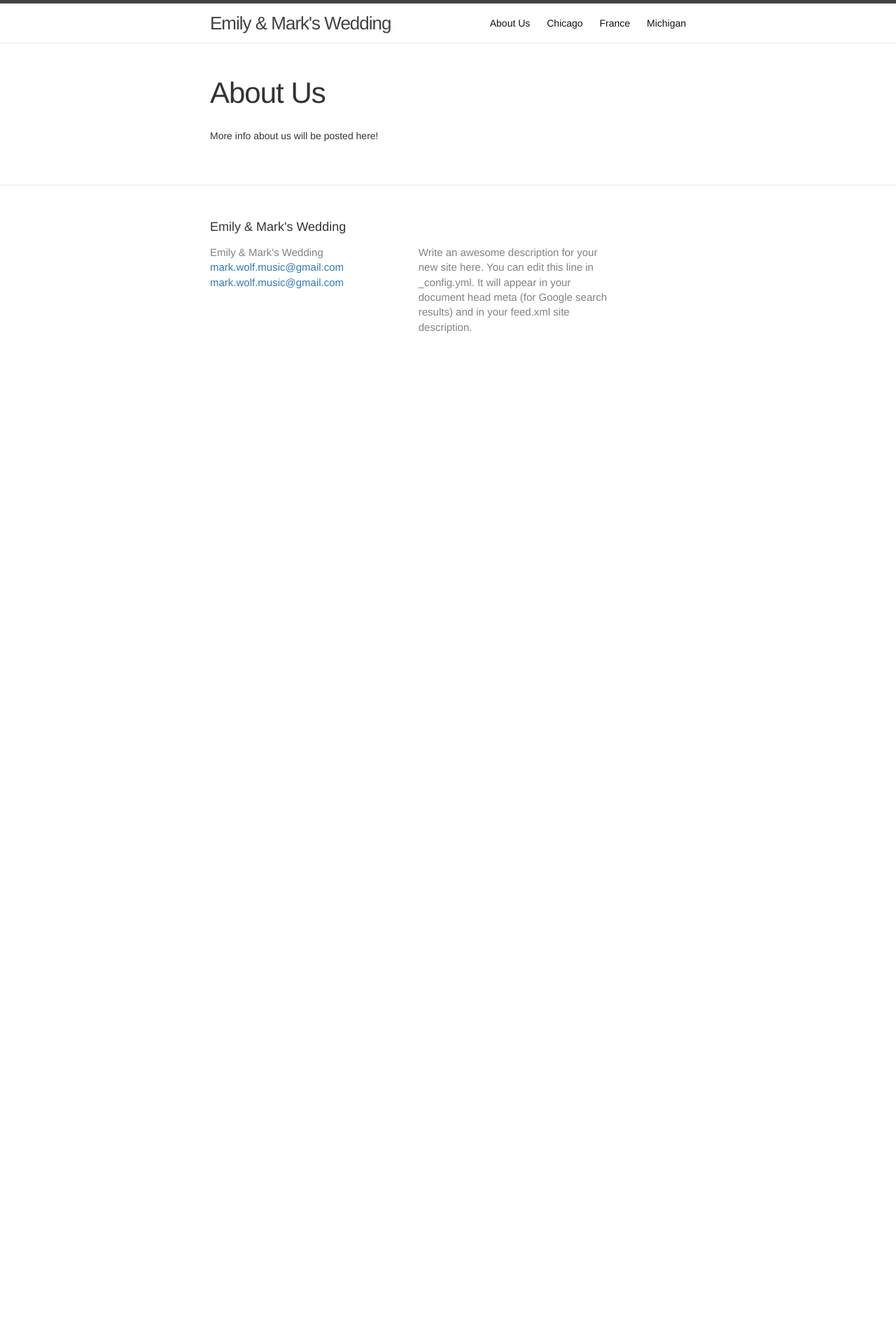
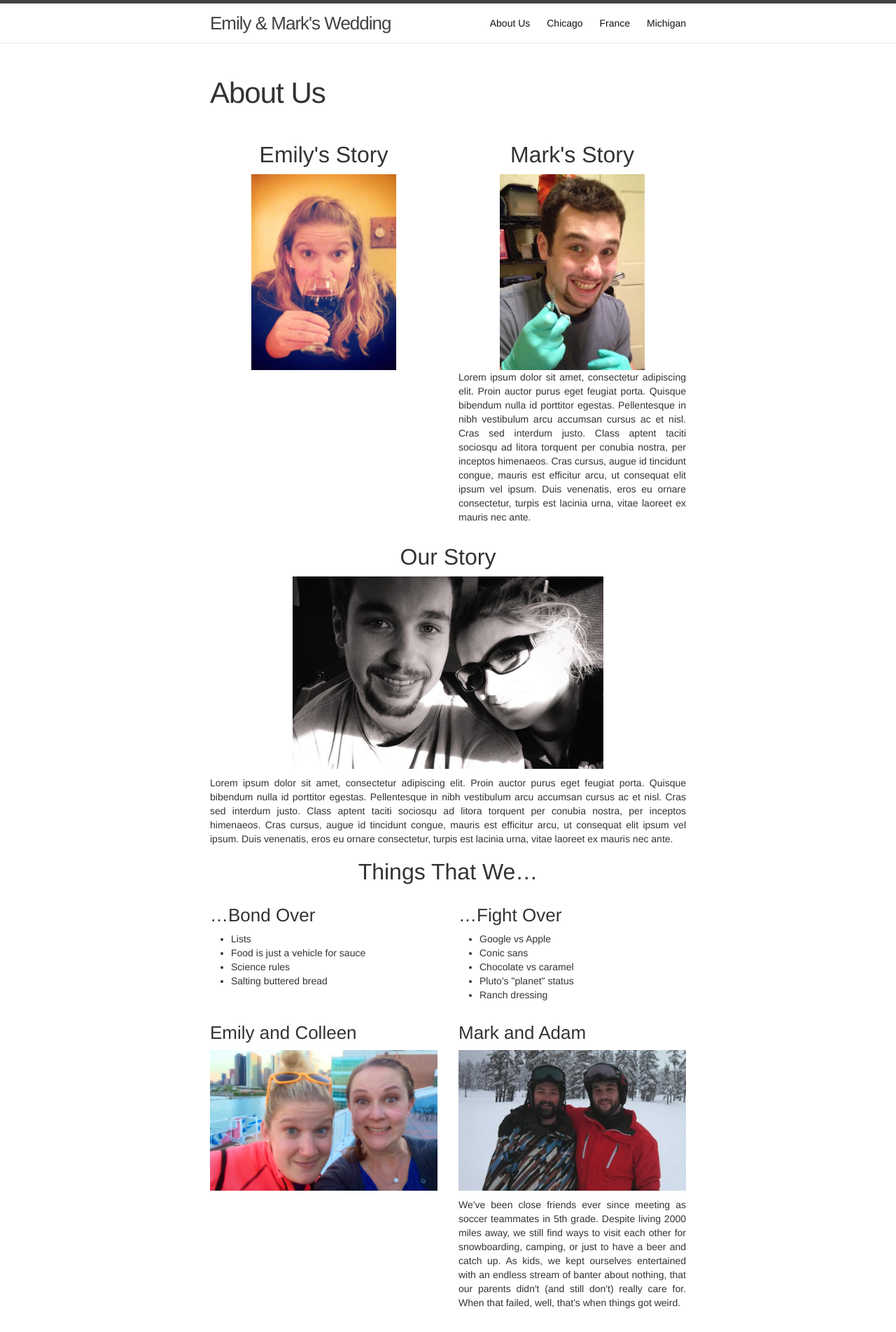
Before and after one commit to canismarko/prettywolves, a Jekyll site: the page built from about.html, in a window 1280 px wide. Shown: the top 1904 px of the page at 70% size. Built offline with Jekyll 4.4.1, drawn with Linux system fonts in a browser that asks for light colours; before the commit the page ends 900 px from its top, so only the background shows below that; some of the changed text lies outside the part shown.

Commit message:
Basic layout and some content for "about us" page.

```diff
--- a/_includes/footer.html
+++ b/_includes/footer.html
@@ -9,7 +9,6 @@
         <ul class="contact-list">
           <li>{{ site.title }}</li>
           <li><a href="mailto:{{ site.email }}">{{ site.email }}</a></li>
-	  <li><a href="mailto:{{ site.email }}">{{ site.email }}</a></li>
         </ul>
       </div>
 
--- a/_includes/head.html
+++ b/_includes/head.html
@@ -2,6 +2,8 @@
   <meta charset="utf-8">
   <meta http-equiv="X-UA-Compatible" content="IE=edge">
   <meta name="viewport" content="width=device-width, initial-scale=1">
+  <link rel="shortcut icon"
+	href="/images/favicon.png" />
 
   <title>{% if page.title %}{{ page.title | escape }}{% else %}{{ site.title | escape }}{% endif %}</title>
   <meta name="description" content="{% if page.excerpt %}{{ page.excerpt | strip_html | strip_newlines | truncate: 160 }}{% else %}{{ site.description }}{% endif %}">
--- /dev/null
+++ b/about.html
@@ -0,0 +1,134 @@
+---
+layout: page
+title: About Us
+permalink: /about/
+---
+
+<div class="about-page">
+
+<div class="row">
+  <div class="col-md-6">
+    <h2>Emily's Story</h2>
+    <div class="row">
+	<div class="col-md-8 col-md-offset-2">
+	  <img src="/images/emily-wine.jpg" alt="Emily having some wine"
+	       class="img-responsive" />
+	</div>
+      </div>
+  </div>
+  <div class="col-md-6">
+    <h2>Mark's Story</h2>
+      <div class="row">
+	<div class="col-md-8 col-md-offset-2">
+	  <img src="/images/stitches.jpg" alt="Mark preparing for surgery"
+	       class="img-responsive" />
+	</div>
+      </div>
+    <p>
+      Lorem ipsum dolor sit amet, consectetur adipiscing elit. Proin
+      auctor purus eget feugiat porta. Quisque bibendum nulla id
+      porttitor egestas. Pellentesque in nibh vestibulum arcu accumsan
+      cursus ac et nisl. Cras sed interdum justo. Class aptent taciti
+      sociosqu ad litora torquent per conubia nostra, per inceptos
+      himenaeos. Cras cursus, augue id tincidunt congue, mauris est
+      efficitur arcu, ut consequat elit ipsum vel ipsum. Duis
+      venenatis, eros eu ornare consectetur, turpis est lacinia urna,
+      vitae laoreet ex mauris nec ante.
+    </p>
+  </div>
+</div>
+
+<h2>Our Story</h2>
+<div class="row">
+  <div class="col-md-8 col-md-offset-2">
+    <p>
+      <img src="/images/train.jpg" alt="Emily and Mark on Amtrak"
+	   class="img-responsive" />
+    </p>
+  </div>
+</div>
+<p>
+  Lorem ipsum dolor sit amet, consectetur adipiscing elit. Proin
+  auctor purus eget feugiat porta. Quisque bibendum nulla id porttitor
+  egestas. Pellentesque in nibh vestibulum arcu accumsan cursus ac et
+  nisl. Cras sed interdum justo. Class aptent taciti sociosqu ad
+  litora torquent per conubia nostra, per inceptos himenaeos. Cras
+  cursus, augue id tincidunt congue, mauris est efficitur arcu, ut
+  consequat elit ipsum vel ipsum. Duis venenatis, eros eu ornare
+  consectetur, turpis est lacinia urna, vitae laoreet ex mauris nec
+  ante.
+</p>
+
+<h2>Things That We&hellip;</h2>
+<div class="row">
+  <div class="col-md-6">
+    <h3>&hellip;Bond Over</h3>
+    <ul>
+      <li>Lists</li>
+      <li>Food is just a vehicle for sauce</li>
+      <li>Science rules</li>
+      <li>Salting buttered bread</li>
+    </ul>
+  </div>
+  <div class="col-md-6">
+    <h3>&hellip;Fight Over</h3>
+    <ul>
+      <li>Google vs Apple</li>
+      <li>Conic sans</li>
+      <li>Chocolate vs caramel</li>
+      <li>Pluto's "planet" status</li>
+      <li>Ranch dressing</li>
+    </ul>
+  </div>
+</div>
+
+<div class="row">
+  <div class="col-md-6">
+    <h3>Emily and Colleen</h3>
+    <img src="/images/colleen.jpg"
+	 alt="Emily and Colleen"
+	 class="img-responsive" />
+  </div>
+  <div class="col-md-6">
+    <h3>Mark and Adam</h3>
+    <p>
+      <img src="/images/snowboarding.jpg"
+	   alt="Mark and Adam on a snowboarding trip"
+	   class="img-responsive" />
+    </p>
+    <p>
+      We've been close friends ever since meeting as soccer teammates
+      in 5th grade. Despite living 2000 miles away, we still find ways
+      to visit each other for snowboarding, camping, or just to have a
+      beer and catch up. As kids, we kept ourselves entertained with
+      an endless stream of banter about nothing, that our parents
+      didn't (and still don't) really care for. When that failed,
+      well, that's when things got weird.
+  </div>
+</div>
+
+<div class="row">
+  <div class="col-md-6">
+    <h3>Emily and Sarah</h3>
+    <img src="/images/sarah.jpg"
+	 alt="Emily and Sarah at at Deschutes brewery event"
+	 class="img-responsive" />
+  </div>
+  <div class="col-md-6">
+    <h3>Mark and Joe</h3>
+    <p>
+      <img src="/images/joe-airport.jpg"
+	   alt="Mark and Joe at the Taipei airport"
+	   class="img-responsive" />
+    </p>
+    <p>
+      We've spent countless hours playing video games in each other's
+      basements during middle and high-school. As we went off to
+      college and beyond, we've always come back together for the big
+      moments in life; this one is no different. There are countless
+      stories I can tell when it comes to Joe, but strangely none that
+      seem appropriate to tell here.
+  </div>
+</div>
+
+</div>
--- a/about.md
+++ /dev/null
@@ -1,7 +0,0 @@
----
-layout: page
-title: About Us
-permalink: /about/
----
-
-More info about us will be posted here!
--- a/css/main.scss
+++ b/css/main.scss
@@ -3,7 +3,13 @@
 ---
 @charset "utf-8";
 
+.about-page p {
+    text-align: justify;
+}
 
+.about-page h2 {
+    text-align: center;
+}
 
 // Our variables
 $base-font-family: "Helvetica Neue", Helvetica, Arial, sans-serif;
--- a/index.html
+++ b/index.html
@@ -20,6 +20,10 @@ layout: default
 	  <a class="btn btn-success">RSVP Now</a>
 	</p>
       </div>
+      <p>This website is still being developed. We will post new
+      information here as we get more details sorted out, so check
+	back as we get closer to the summer of 2017.
+      </p>
     </div>
     <div class="col-md-6">
       <img src="/images/adams-wedding.jpg" alt="Photo of Emily and Mark" />
```
Also changed, not shown: images/colleen.jpg (added), images/emily-wine.jpg (added), images/favicon.png (added), images/joe-airport.jpg (added), images/sarah.jpg (added), images/snowboarding.jpg (added), images/stitches.jpg (added), images/train.jpg (added).
